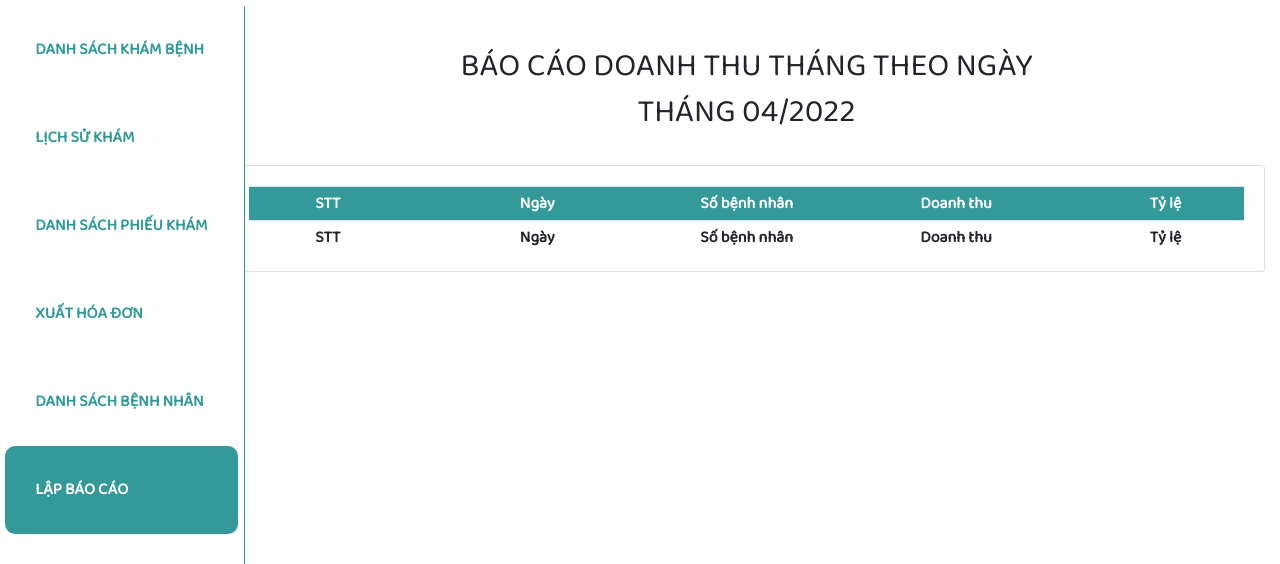
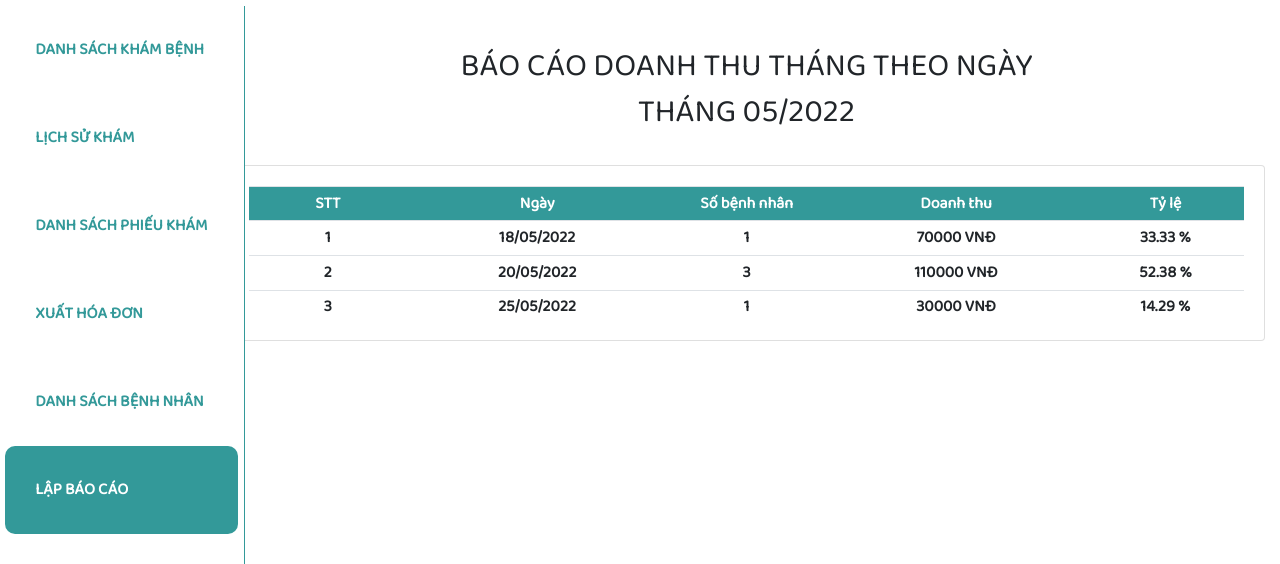
Before and after one commit to PhmNm/ClinicWeb_SEProject_HCMUS, a Django app: page /lapbaocao/doanhthuthang in a window 1280 px wide. Shown: the part 66-630 px from the top of the page. Run offline with Django 4.2, Linux system fonts and the light colour scheme; data comes from the database, SQL or seed files in the repository; both versions use the stored data as it was after the commit; lists and menus that the app fills with data are empty.

Commit message:
add templatetags and implement baocaodoanhthu

```diff
--- a/clinic_web/settings.py
+++ b/clinic_web/settings.py
@@ -64,6 +64,9 @@ TEMPLATES = [
                 'django.contrib.auth.context_processors.auth',
                 'django.contrib.messages.context_processors.messages',
             ],
+            'builtins': [
+                'web_core.templatetags.index'
+            ]
         },
     },
 ]
--- a/web_core/templates/web_core/baocaodoanhthuthang.html
+++ b/web_core/templates/web_core/baocaodoanhthuthang.html
@@ -1,4 +1,5 @@
 {% extends 'web_core/main.html' %}
+{% load index %}
 
 {% block content %}
     <style>
@@ -60,7 +61,7 @@
         <div class="col-md-10">
             <div class="title-container">
                 <h2 class="table-title">Báo cáo doanh thu tháng theo ngày</h2>
-                <h2 class="table-title">Tháng 04/2022</h2>
+                <h2 class="table-title">Tháng {{ thang }}</h2>
             </div>
             <div class="card card-body">
                 <table class='table table-sm'>
@@ -71,13 +72,15 @@
                         <th class="mid-content">Doanh thu</th>
                         <th class="small-content">Tỷ lệ</th>
                     </tr>
+                    {% for i in stt %}
                     <tr>
-                        <th class="small-content">STT</th>
-                        <th class="mid-content">Ngày</th>
-                        <th class="small-content">Số bệnh nhân</th>
-                        <th class="mid-content">Doanh thu</th>
-                        <th class="small-content">Tỷ lệ</th>
+                        <th class="small-content">{{ stt|index:i|add:1 }}</th>
+                        <th class="mid-content">{{ ngay|index:i|date:'d/m/Y' }}</th>
+                        <th class="small-content">{{ so_benh_nhan|index:i }}</th>
+                        <th class="mid-content">{{ doanh_thu|index:i }} VNĐ</th>
+                        <th class="small-content">{{ ty_le|index:i }} %</th>
                     </tr>
+                    {% endfor %}
                 </table>
             </div>
         </div>
--- /dev/null
+++ b/web_core/templatetags/index.py
@@ -0,0 +1,8 @@
+from django import template
+
+register = template.Library()
+
+
+@register.filter
+def index(indexable, i):
+    return indexable[i]
--- a/web_core/views.py
+++ b/web_core/views.py
@@ -20,7 +20,37 @@ def lap_bao_cao(request):
 
 
 def baocao_doanhthuthang(request):
-    context = {}
+    thang = dt.today().strftime('%m/%Y')
+    queryset_dict_ngay = PHIEUKHAM.objects.values('ngay_kham').filter(ngay_kham__month=dt.today().date().month)
+
+    ngay = []
+    so_benh_nhan = []
+    doanh_thu = []
+
+    for dict_ngay in queryset_dict_ngay:
+        # print(dict_ngay['ngay_kham'].strftime('%d/%m/%Y'))
+        ngay_kham = dict_ngay['ngay_kham'].date()
+        if len(ngay) > 0 and ngay_kham == ngay[-1]:
+            continue
+
+        ngay.append(ngay_kham)
+        phieukham_ngay = PHIEUKHAM.objects.filter(ngay_kham__date=ngay_kham)
+        so_benh_nhan.append(phieukham_ngay.count())
+        doanh_thu_ngay = 0
+
+        for phieu in phieukham_ngay:
+            sdthuocs = SUDUNGTHUOC.objects.filter(id_phieukham=phieu.id)
+            print(sdthuocs)
+            for sdthuoc in sdthuocs:
+                doanh_thu_ngay += sdthuoc.soluong * sdthuoc.thuoc.gia_tri
+
+        doanh_thu_ngay += so_benh_nhan[-1] * THAMSO.objects.get(loai='Tiền khám').now_value
+        doanh_thu.append(doanh_thu_ngay)
+
+    ty_le = [round(100 * x / sum(doanh_thu), 2) for x in doanh_thu]
+    stt = [x for x in range(len(ngay))]
+
+    context = {'thang': thang, 'stt': stt, 'ngay': ngay, 'so_benh_nhan': so_benh_nhan, 'doanh_thu': doanh_thu, 'ty_le': ty_le}
     return render(request, 'web_core/baocaodoanhthuthang.html', context=context)
 
 
```
Also changed, not shown: db.sqlite3, web_core/templatetags/__init__.py (added).
